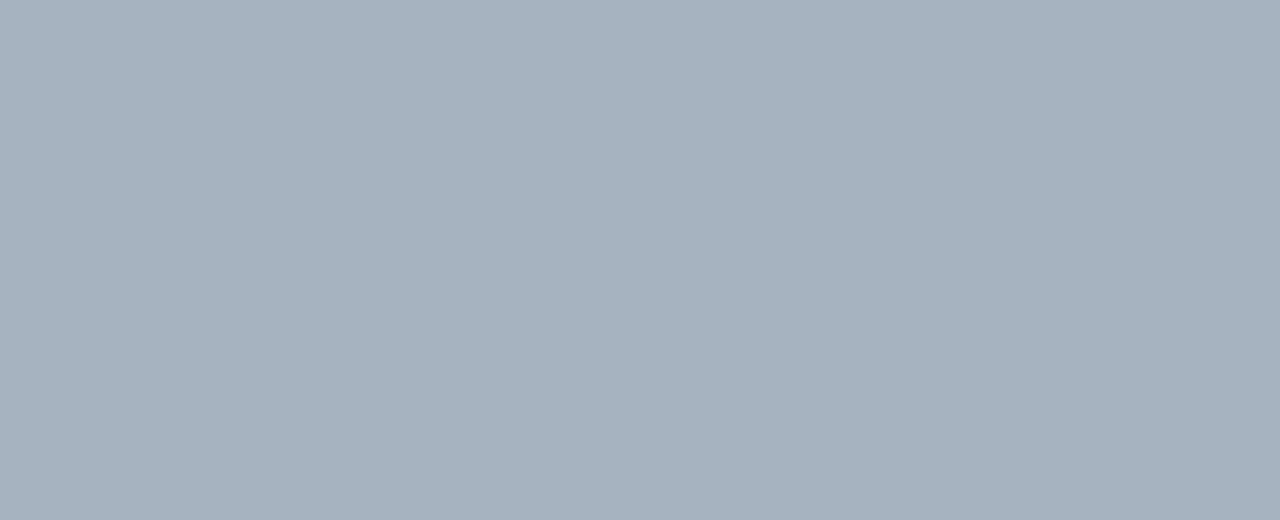
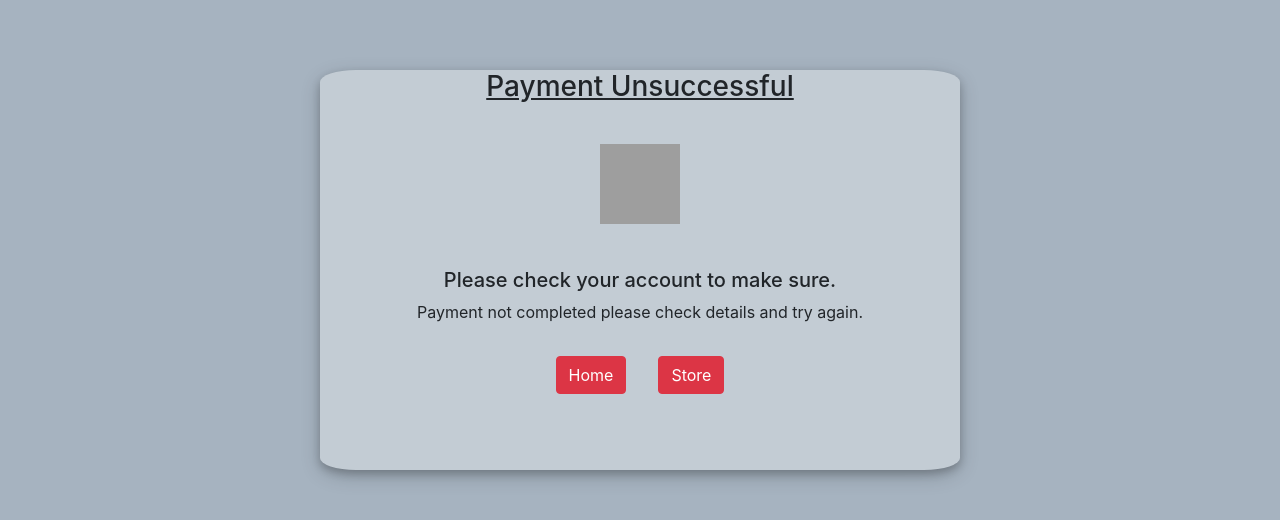
Before and after one commit to DarianRushworth/JarmkeFrontend, a React (Create React App) app: page /failure in a window 1280 px wide. Shown: the part 196-716 px from the top of the page. Built offline with nearby package versions, Linux system fonts and the light colour scheme; grey boxes are pictures that could not be loaded.

Commit message:
Unsuccessful payment page

```diff
--- a/src/App.js
+++ b/src/App.js
@@ -12,6 +12,7 @@ import Profilepage from "./pages/ProfilePage"
 import ShoppingCart from './pages/ShoppingCart'
 import CheckoutPage from "./pages/CheckoutPage"
 import PaymentSuccess from './pages/PaymentSuccess'
+import PaymentFailure from './pages/PaymentFailure'
 import { validateUser } from "./store/User/actions"
 import "./App.css"
 
@@ -64,6 +65,10 @@ function App() {
             path="/success"
             component={PaymentSuccess}
           />
+          <Route
+            path="/failure"
+            component={PaymentFailure}
+          />
         </Switch>
     </div>
   );
--- a/src/components/PaymentInfo/index.js
+++ b/src/components/PaymentInfo/index.js
@@ -89,7 +89,7 @@ export default function PaymentInfo() {
         })
 
         if (response.error) {
-            console.log(response.error.message)
+            history.push("/failure")
         } else {
             if (response.paymentIntent.status === "succeeded") {
                 history.push("/success")
@@ -111,7 +111,7 @@ export default function PaymentInfo() {
             })
 
             if(error){
-                console.log(error.message)
+                history.push("/failure")
             }
         }
     }
--- a/src/pages/PaymentFailure/index.js
+++ b/src/pages/PaymentFailure/index.js
@@ -0,0 +1,43 @@
+import React from "react"
+import { useHistory } from "react-router"
+import { Image, Button } from "react-bootstrap"
+
+export default function PaymentFailure(){
+    const history = useHistory()
+    return (
+        <div className="success_container">
+            <div className="success_title">
+                <h3>
+                    Payment Unsuccessful
+                </h3>
+            </div>
+            <Image
+                src="https://res.cloudinary.com/djzjepmnr/image/upload/v1611239888/cancel_svatnz.png"
+                alt="Payment Unsuccessful"
+                className="success_image"
+            />
+            <div className="success_body">
+                <h5>
+                    Please check your account to make sure.
+                </h5>
+                <p>
+                    Payment not completed please check details and try again.
+                </p>
+            </div>
+            <div className="success_buttons">
+                <Button
+                    variant="danger"
+                    className="succes_home"
+                    onClick={() => history.push("/")}>
+                    Home
+                </Button>
+                <Button
+                    variant="danger"
+                    className="success_store"
+                    onClick={() => history.push("/productsPage")}>
+                    Store
+                </Button>
+            </div>
+        </div>
+    )
+}
```
Also changed, not shown: src/pages/PaymentFailure/index.css (deleted).
